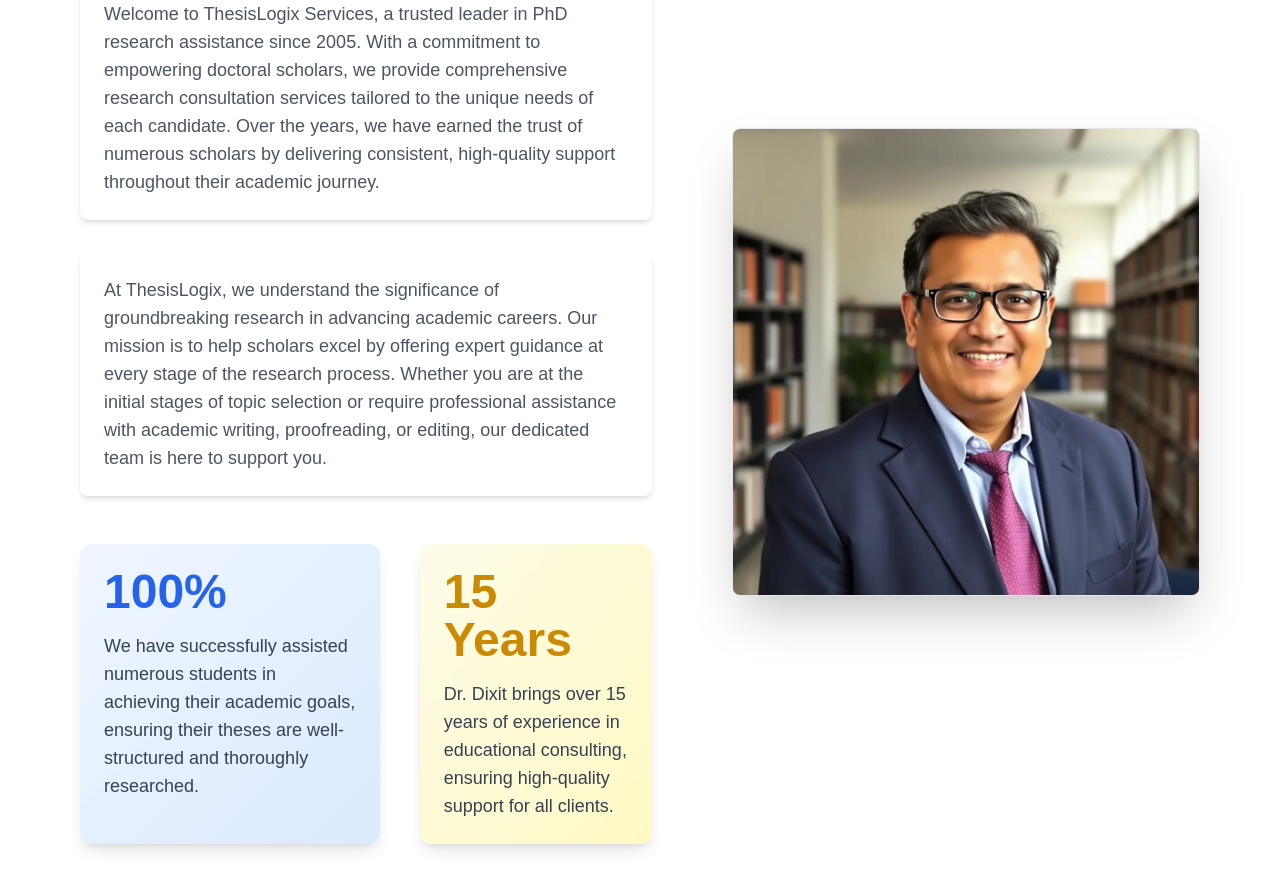
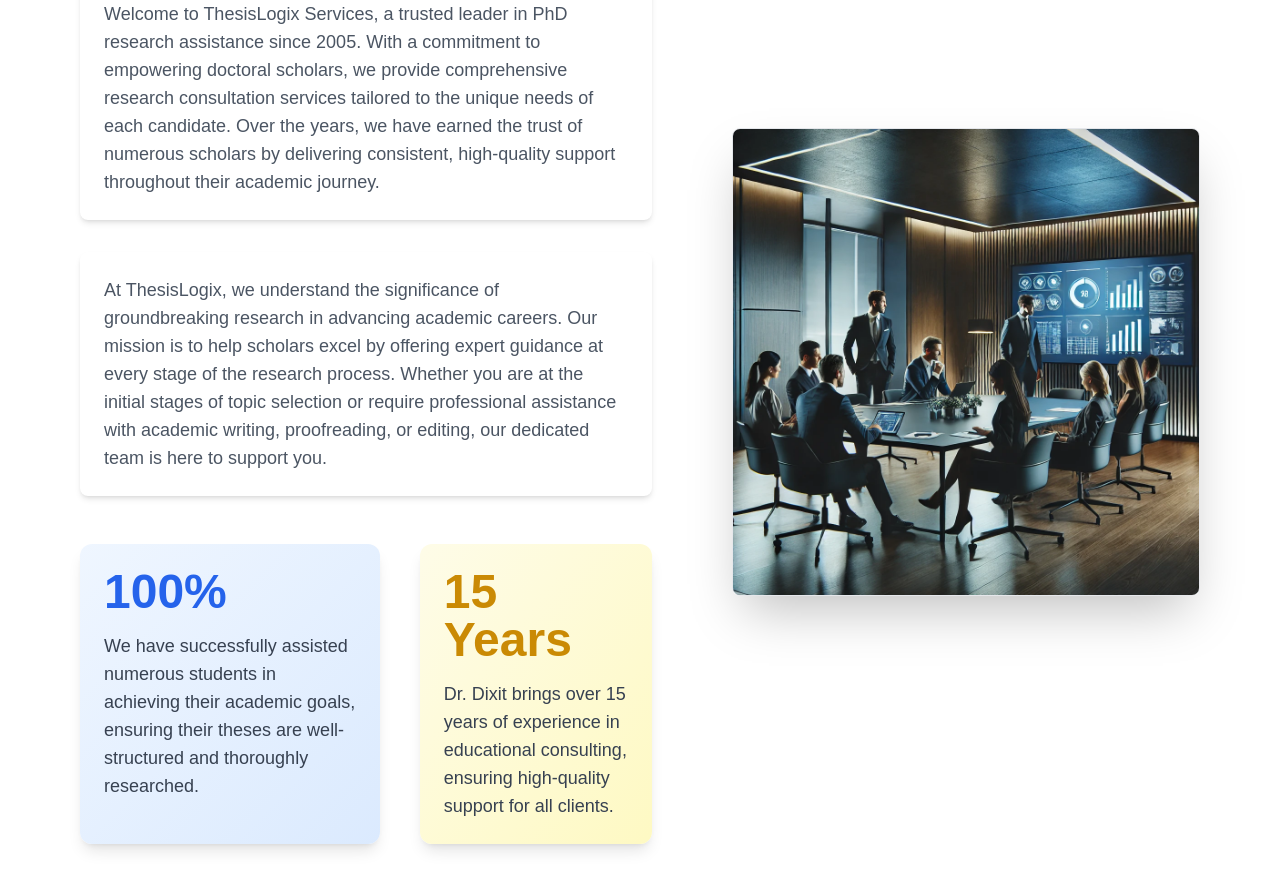
Before and after one commit to AjayPawarExist/thesislogix, a Next.js app: page / in a window 1280 px wide. Shown: the part 1320-2210 px from the top of the page. Built offline with nearby package versions, Linux system fonts and the light colour scheme.

Commit message:
image about

```diff
--- a/src/app/components/Abouthero.jsx
+++ b/src/app/components/Abouthero.jsx
@@ -48,7 +48,7 @@
         {/* Right Section */}
         <div className="w-full lg:w-[45%] flex justify-center lg:justify-end">
           <Image
-            src="/aboutpic.png"
+            src="/meetingabout.webp"
             alt="About ThesisLogix"
             width={500}
             height={500}
```
Also changed, not shown: public/meetingabout.webp (added), src/app/components/Footer.jsx (line endings or trailing spaces).
